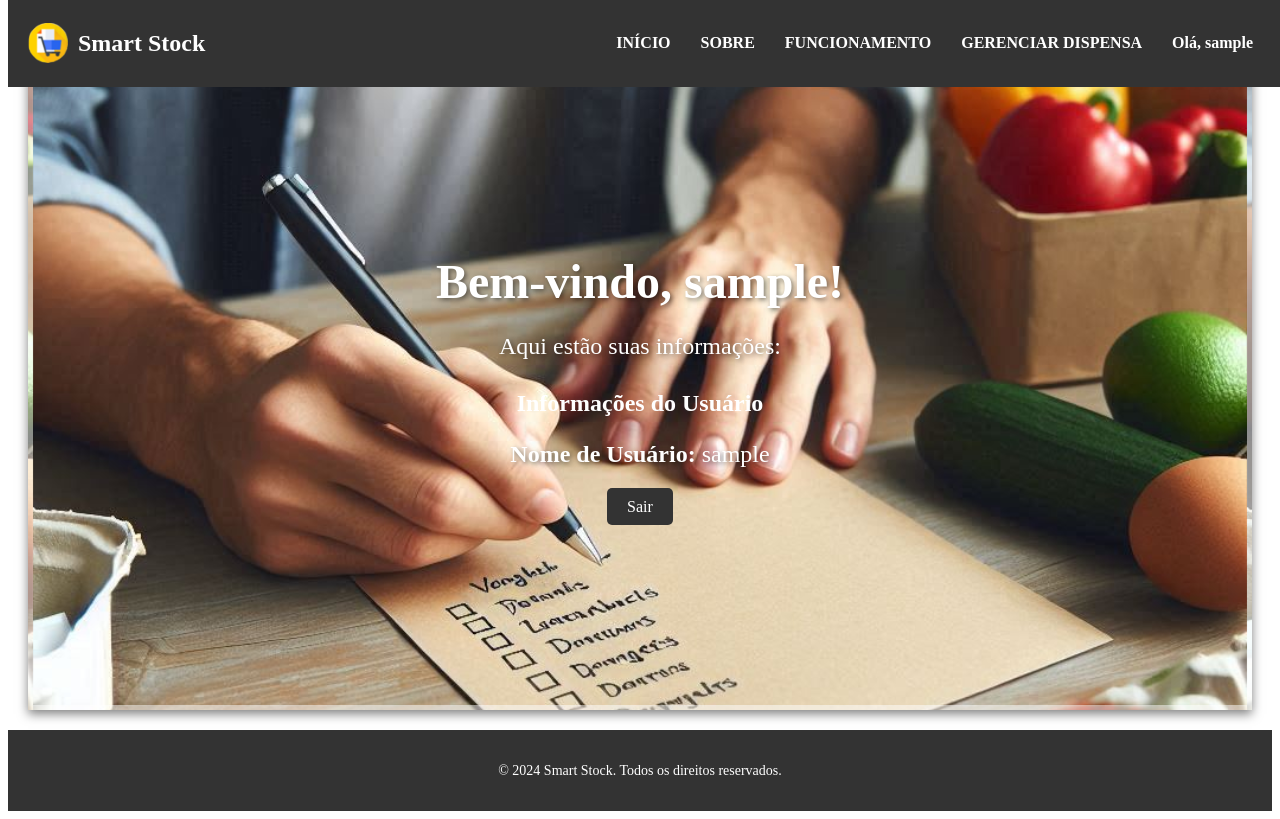
After one commit to portellafelipe/projeto-crud, a PHP site: page /clone.php in a window 1280 px wide. The commit adds this page. Run offline with PHP 8.4, Linux system fonts and the light colour scheme; the visitor is signed in with stand-in values (Sample User, id 1).

Commit message:
alteração clone

```diff
--- a/acessaLogin.php
+++ b/acessaLogin.php
@@ -25,7 +25,7 @@ if (isset($_POST['email']) && isset($_POST['senha'])) {
                 $_SESSION['ID_Pessoa'] = $row['id'];
                 $_SESSION['nome'] = $row['usuario'];
 
-                header("Location: teste.html");
+                header("Location: clone.php");
                 exit();
             } else {
                 // Senha inválida
--- /dev/null
+++ b/clone.php
@@ -0,0 +1,63 @@
+<?php
+session_start();
+
+// Verifica se o usuário está logado
+if (!isset($_SESSION['nome'])) {
+    header('Location: login.php');
+    exit();
+}
+?>
+
+<!DOCTYPE html>
+<html lang="pt-br">
+<head>
+    <meta charset="UTF-8">
+    <meta name="viewport" content="width=device-width, initial-scale=1.0">
+    <title>Painel do Usuário</title>
+    <link rel="icon" href="logo.png" type="image/png">
+    <link rel="stylesheet" href="estilo.css">
+</head>
+
+<body>
+
+<header>
+    <nav class="barra_navegacao">
+        <div class="container">
+            <div class="logo">
+                <img src="logo.png" alt="Logo Smart Stock" class="logo-img">
+                <h1><a href="index.php">Smart Stock</a></h1>
+            </div>
+            <ul class="navegar_links">
+                <li><a href="index.php">INÍCIO</a></li>
+                <li><a href="#sobre">SOBRE</a></li>
+                <li><a href="#funcionamento">FUNCIONAMENTO</a></li>
+                <li><a href="estoque.php">GERENCIAR DISPENSA</a></li>
+                <li>
+                    <a href="clone.php">Olá, <?php echo htmlspecialchars($_SESSION['nome']); ?></a>
+                </li>
+            </ul>
+        </div>
+    </nav>
+</header>
+
+<section class="hero">
+    <div class="container">
+        <h1>Bem-vindo, <?php echo htmlspecialchars($_SESSION['nome']); ?>!</h1>
+        <p>Aqui estão suas informações:</p>
+
+        <h2>Informações do Usuário</h2>
+        <p><strong>Nome de Usuário:</strong> <?php echo htmlspecialchars($_SESSION['nome']); ?></p>
+        <!-- Adicione mais informações aqui, como email, etc. -->
+
+        <a href="logout.php" class="btn">Sair</a>
+    </div>
+</section>
+
+<footer>
+    <div class="container">
+        <p>&copy; 2024 Smart Stock. Todos os direitos reservados.</p>
+    </div>
+</footer>
+
+</body>
+</html>
--- /dev/null
+++ b/logout.php
@@ -0,0 +1,6 @@
+<?php
+session_start();
+session_destroy();
+header('Location: index.php');
+exit();
+?>
--- a/teste.html
+++ b/teste.html
@@ -6,7 +6,6 @@
     <title>Document</title>
 </head>
 <body>
-    <h1>deu certoooooooooooooooooooooooooooooooooooooooooooooooooooooooooooooooooooo
-    </h1>
+    <p>sssssssssssssss</p>
 </body>
 </html>
```
Also changed, not shown: index.php (+11 -2 lines).
